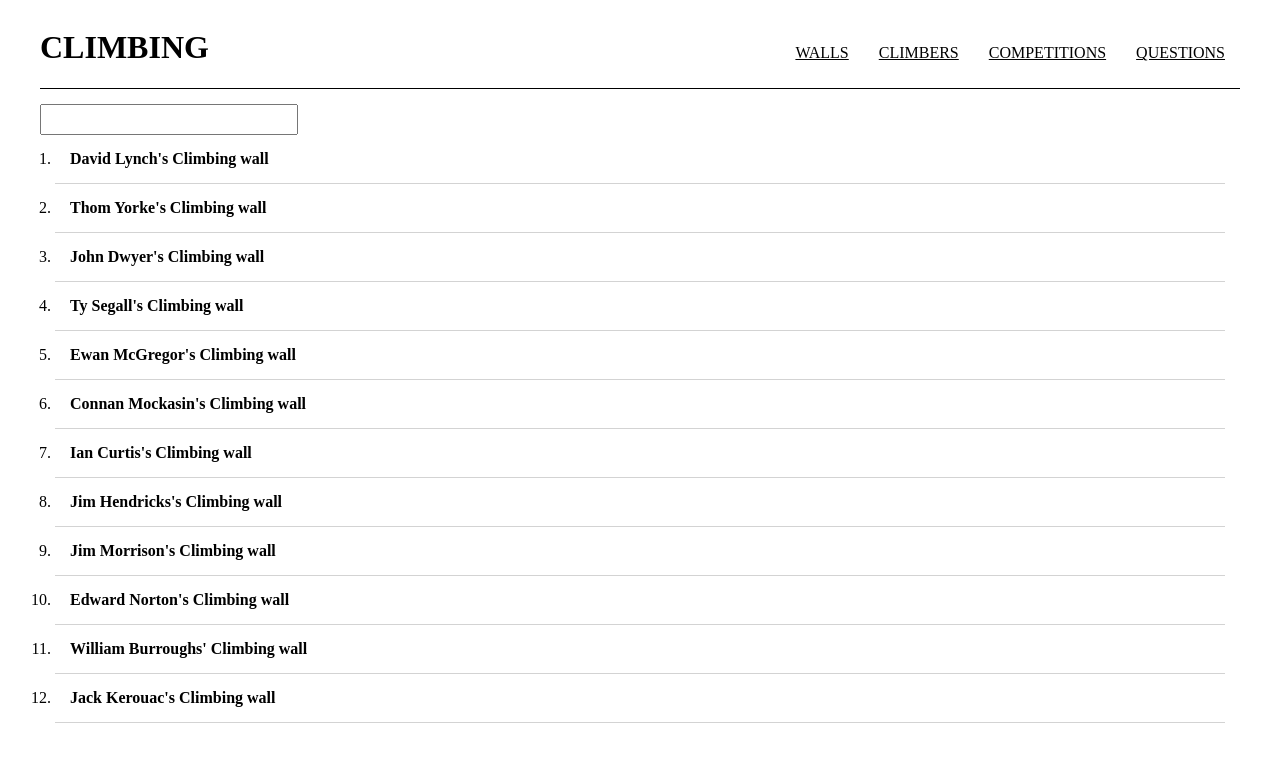
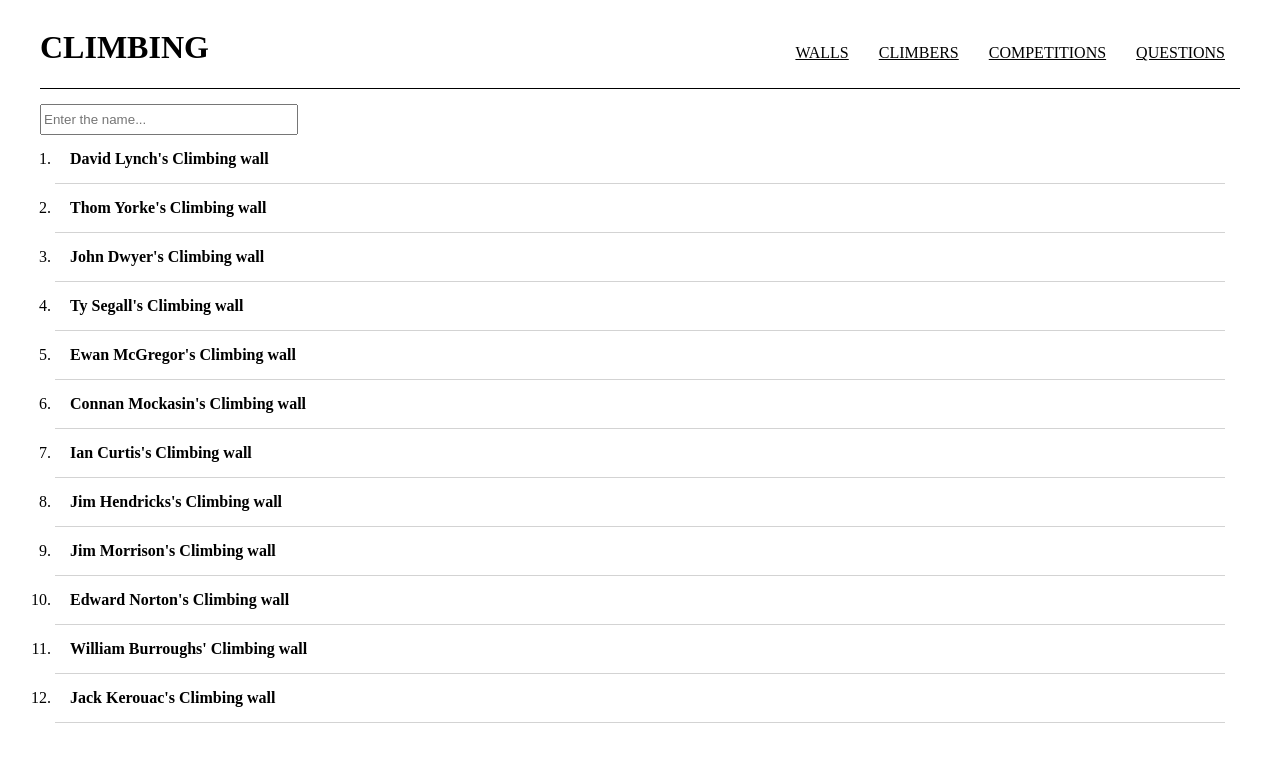
Before and after one commit to katekaranets/grow-demo, a React (Create React App) app: page / in a window 1280 px wide. Shown: the top 762 px of the page. Built offline with nearby package versions, Linux system fonts and the light colour scheme.

Commit message:
search component

```diff
--- /dev/null
+++ b/src/components/Walls/Search/Search.jsx
@@ -0,0 +1,42 @@
+import React, {Component} from 'react';
+import Wall from '../Wall';
+import WALLS from '../../../stubs/walls.json';
+import './../Walls.css';
+
+export default class Search extends Component {
+
+    constructor(props) {
+        super(props);
+        this.state = {searchString: ''};
+    }
+
+    handleChange(e) {
+        this.setState({searchString: e.target.value});
+    };
+
+    render() {
+        var items = this.props.items;
+        var searchString = this.state.searchString.trim().toLowerCase();
+
+        if (searchString.length > 0) {
+            items = items.filter(function (el) {
+                return el.name.toLowerCase().match(searchString);
+            });
+        }
+
+        return (
+            <div className="walls">
+                <input className="search-wall" type="text" value={this.state.searchString} onChange={(e) => this.handleChange(e)} placeholder="Enter the name..."/>
+                <ol>{
+                    items.map((el, index)=> {
+                        return <Wall name={el.name}
+                                     wall={el}
+                                     index={index}
+                                     key={index}/>
+                    })
+                }
+                </ol>
+            </div>
+        )
+    };
+};
--- a/src/components/Walls/Wall.jsx
+++ b/src/components/Walls/Wall.jsx
@@ -32,7 +32,7 @@ export default class Wall extends Component {
                 </div>
                 {
                     COMMENTS.map((el, index)=> {
-                        if (el.wallIndex == this.props.index) {
+                        if (el.wallIndex === this.props.index) {
                             return (
                                 <div>
                                     <Comment content={el.content} author={el.author} key={index}/>
--- a/src/components/Walls/Walls.jsx
+++ b/src/components/Walls/Walls.jsx
@@ -1,22 +1,15 @@
 import React, { Component } from 'react';
 import Wall from './Wall';
+import Search from './Search/Search';
 import WALLS from '../../stubs/walls.json';
 import './Walls.css';
 
 export default class Walls extends Component {
     render() {
+        var walls = WALLS;
         return (
-            <div className="walls">
-                <input className="search-wall" type="text"/>
-                <ol>{
-                    WALLS.map((el, index)=>{
-                        return <Wall name={el.name}
-                                     wall={el}
-                                     index={index}
-                                     key={index} />
-                    })
-                }
-                </ol>
+            <div>
+                <Search items={walls}/>
             </div>
         )
     }
```
Also changed, not shown: src/components/Search/Search.jsx (deleted, +0 -63 lines).
